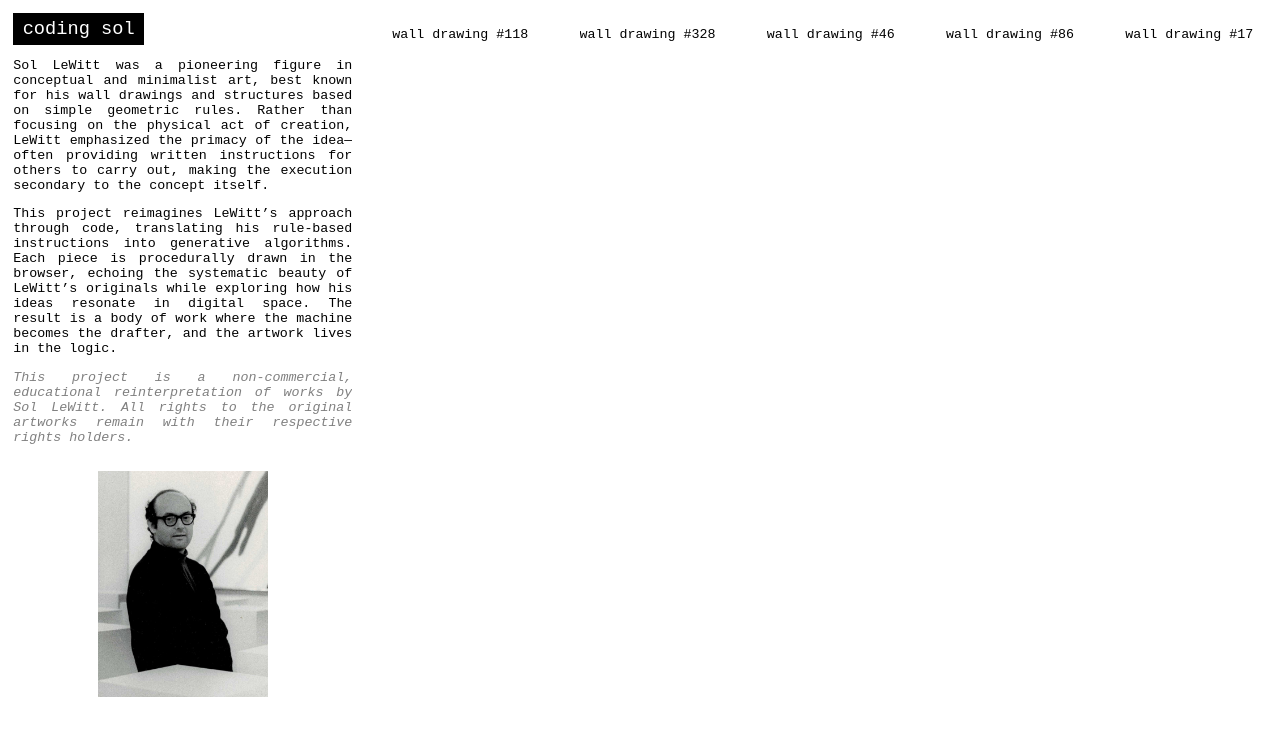
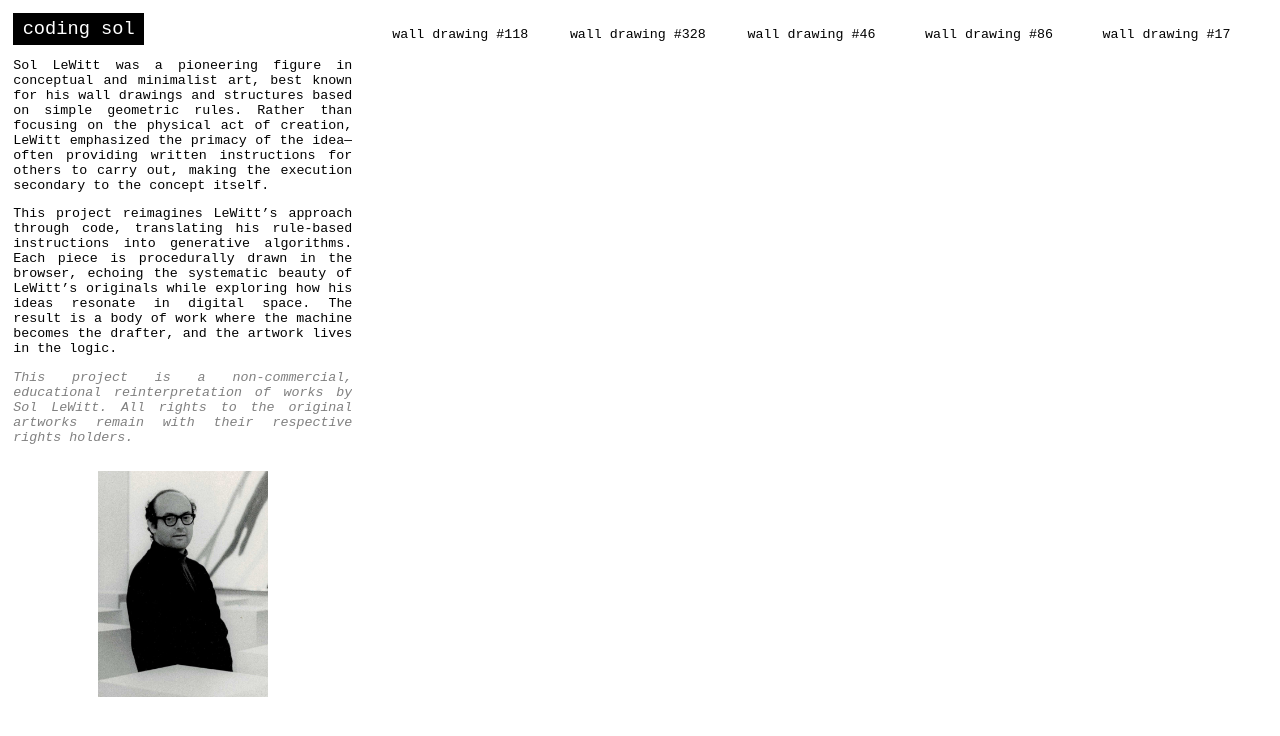
Before and after one commit to TatsutaScott/coding_sol, a Vue app: page / in a window 1280 px wide. Shown: the top 736 px of the page. Built offline with nearby package versions, Linux system fonts and the light colour scheme.

Commit message:
cleaned up TOC css

```diff
--- a/src/view/home_view.vue
+++ b/src/view/home_view.vue
@@ -111,10 +111,9 @@ h1 {
 
   #TOC {
     margin-top: 0;
-    display: flex;
-    flex-direction: row;
-    flex-wrap: wrap;
-    justify-content: space-between;
+    display: grid;
+    grid-template-columns: 1fr 1fr 1fr 1fr 1fr;
+    grid-template-rows: min-content;
   }
 
   #sidebar {
@@ -125,38 +124,4 @@ h1 {
     gap: 1em;
   }
 }
-/* main {
-  display: grid;
-  grid-template-columns: 2fr 7fr;
-}
-#description p {
-  margin-bottom: 1em;
-}
-#TOC {
-  padding: 1em;
-  display: flex;
-  flex-direction: row;
-  justify-content: space-between;
-  gap: 2rem;
-}
-a {
-  text-decoration: none;
-}
-img {
-  width: 50%;
-  height: auto;
-  align-self: center;
-}
-.drawing_link {
-  height: min-content;
-  color: black;
-  transition: 0.5s;
-}
-.drawing_link:hover {
-  color: blue;
-}
-#disclaimer {
-  font-style: italic;
-  color: gray;
-} */
 </style>
```
